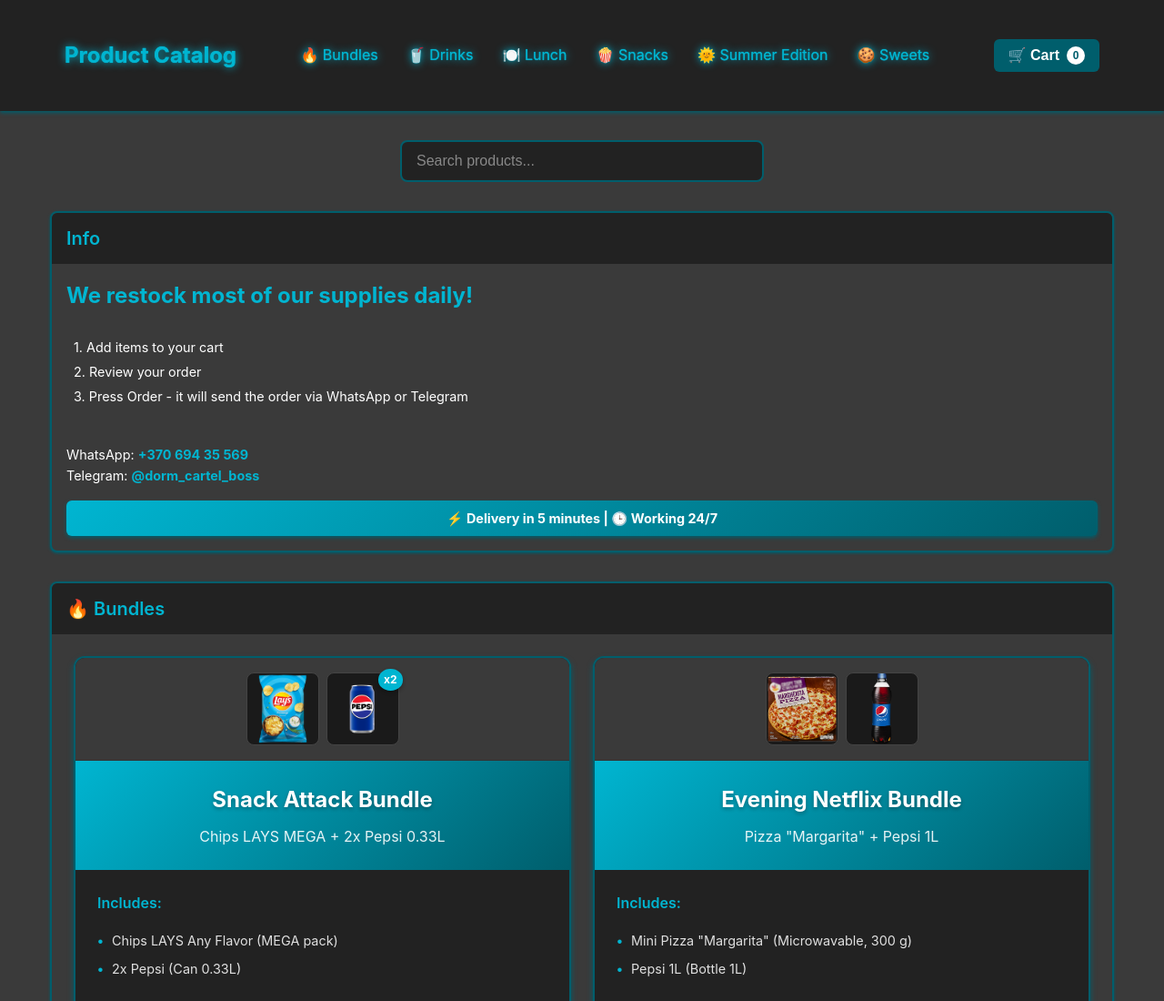
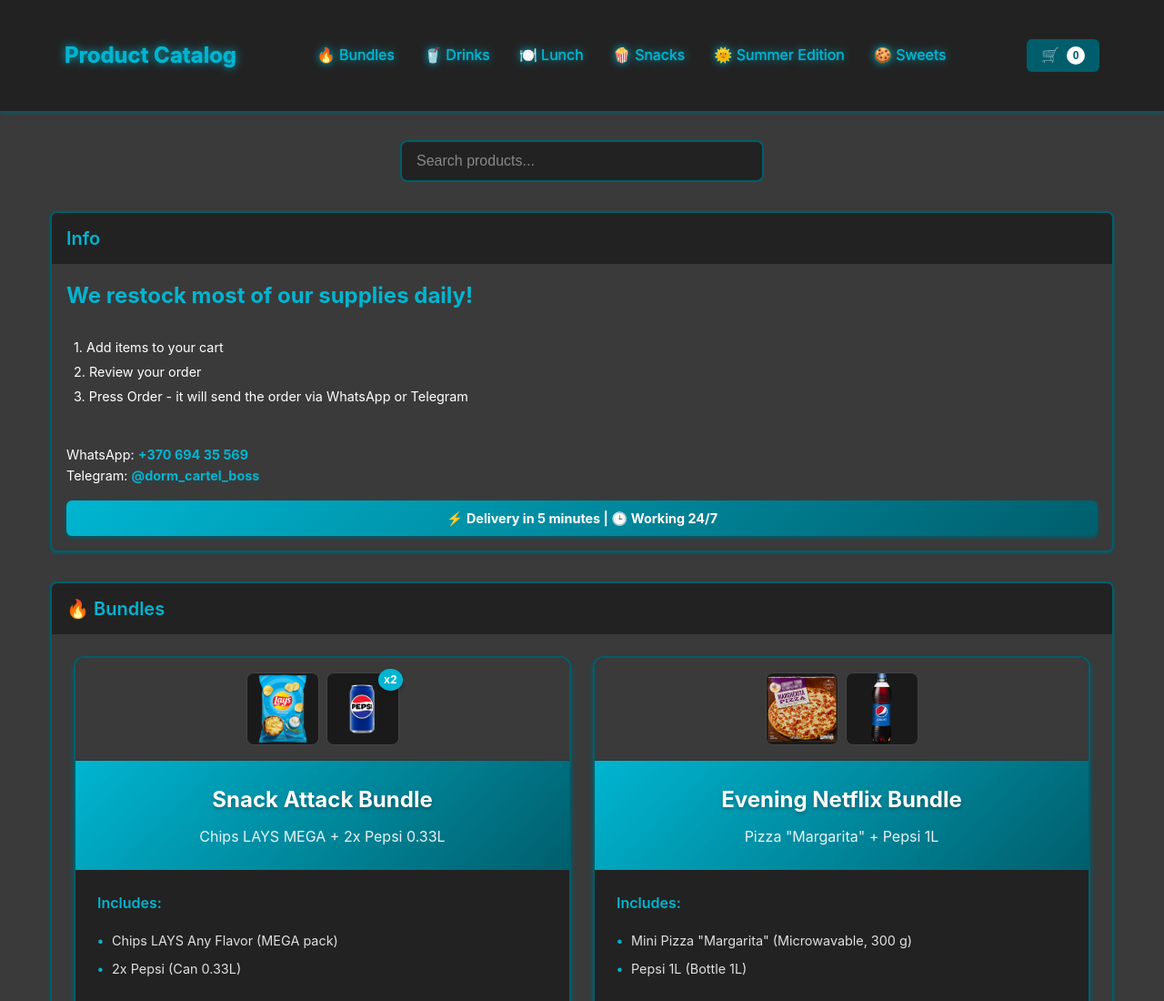
Before and after one commit to rviole/ProductList, a plain HTML site: page index.html in a window 1280 px wide. Shown: the top 1100 px of the page at 91% size. Drawn offline with Linux system fonts and the light colour scheme.

Commit message:
update small"

```diff
--- a/index.html
+++ b/index.html
@@ -28,7 +28,7 @@
             </ul>
           </nav>
           <button class="cart-toggle" id="cart-toggle">
-            🛒 Cart  <span id="cart-count">0</span>
+            🛒<span id="cart-count">0</span>
           </button>
         </div>
       </div>
```
